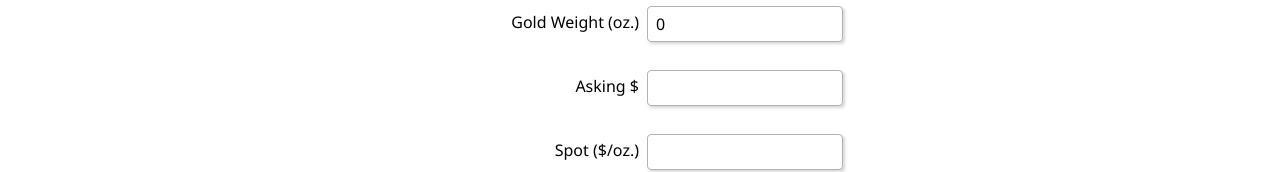
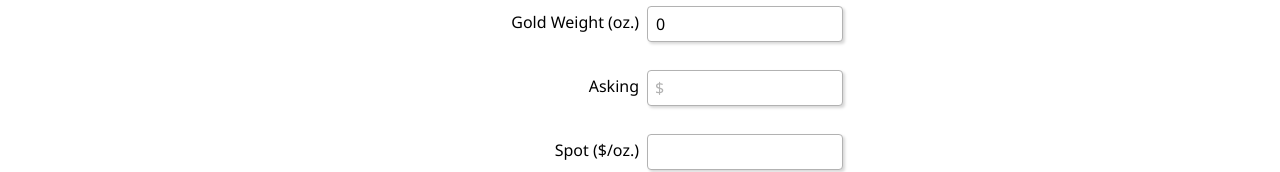
Before and after one commit to rahimvirani7/CalcV3, a React (Create React App) app: page / in a window 1280 px wide. Both pictures are taken after a click on the tab "BUYING". Shown: the part 174-346 px from the top of the page. Built offline with nearby package versions, Linux system fonts and the light colour scheme; no server answers.

Commit message:
add moneyInput

```diff
--- a/src/assets/styles.css
+++ b/src/assets/styles.css
@@ -196,3 +196,23 @@ img.flagimg {
 .App.dark .MuiTabs-root {
   background-color: #181818;
 }
+
+/* Money Input with $ sign */
+.moneyInput {
+  position: relative;
+}
+
+.moneyInput::before {
+  content: "$";
+  position: absolute;
+  left: 8px;
+  top: 50%;
+  transform: translateY(-50%);
+  color: #b2b2b2;
+  pointer-events: none;
+}
+
+.moneyInput:focus-within::before,
+.moneyInput.hasValue::before {
+  content: "";
+}
--- a/src/type2.jsx
+++ b/src/type2.jsx
@@ -21,8 +21,10 @@ const FormType2 = ({ className, weight, setWeight, spot, setSpot }) => {
           />
         </div>
         <div className="inputGroup">
-          <div className="label">Asking $</div>
-          <input onChange={(e) => setAsking(e.target.value)} type="number" />
+          <div className="label">Asking</div>
+          <div className={`moneyInput ${asking ? "hasValue" : ""}`}>
+            <input onChange={(e) => setAsking(e.target.value)} type="number" />
+          </div>
         </div>
         <div className="inputGroup">
           <div className="label">Spot ($/oz.)</div>
```
